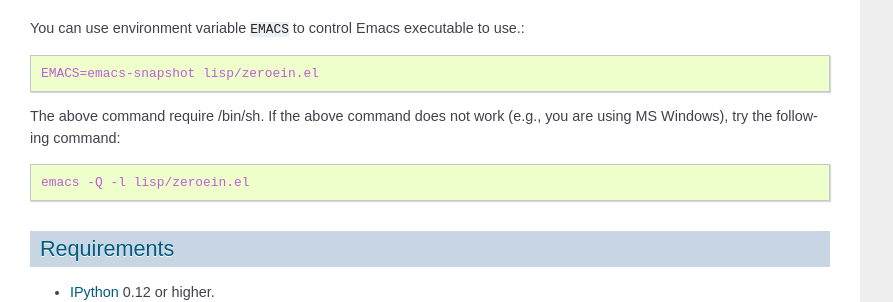
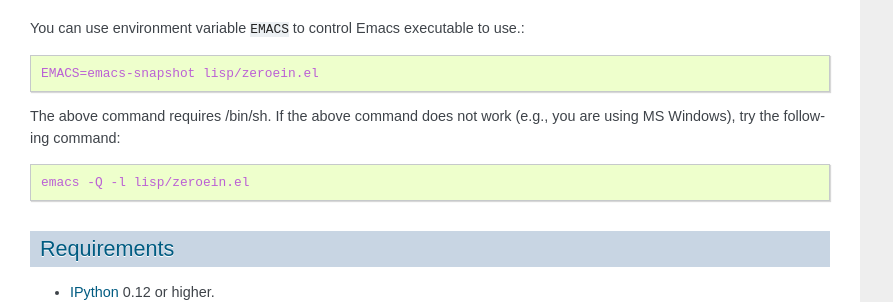
Before and after one commit to millejoh/emacs-ipython-notebook, a Sphinx documentation site: the page built from doc/source/index.rst, in a window 1280 px wide and 900 px high, scrolled down 2057 px. Shown: the part 152-454 px from the top of the window, without its empty margins (0-893 px from the left). Built offline with Sphinx 7.4.7, drawn with Linux system fonts in a browser that asks for light colours; cross-references to code outside the pages are shown as plain code.

Commit message:
Fix typo in the previous command

```diff
--- a/README.rst
+++ b/README.rst
@@ -98,7 +98,7 @@ to use.::
 
    EMACS=emacs-snapshot lisp/zeroein.el
 
-The above command require /bin/sh.  If the above command does not work
+The above command requires /bin/sh.  If the above command does not work
 (e.g., you are using MS Windows), try the following command::
 
   emacs -Q -l lisp/zeroein.el
--- a/doc/source/index.rst
+++ b/doc/source/index.rst
@@ -82,7 +82,7 @@ to use.::
 
    EMACS=emacs-snapshot lisp/zeroein.el
 
-The above command require /bin/sh.  If the above command does not work
+The above command requires /bin/sh.  If the above command does not work
 (e.g., you are using MS Windows), try the following command::
 
   emacs -Q -l lisp/zeroein.el
```
